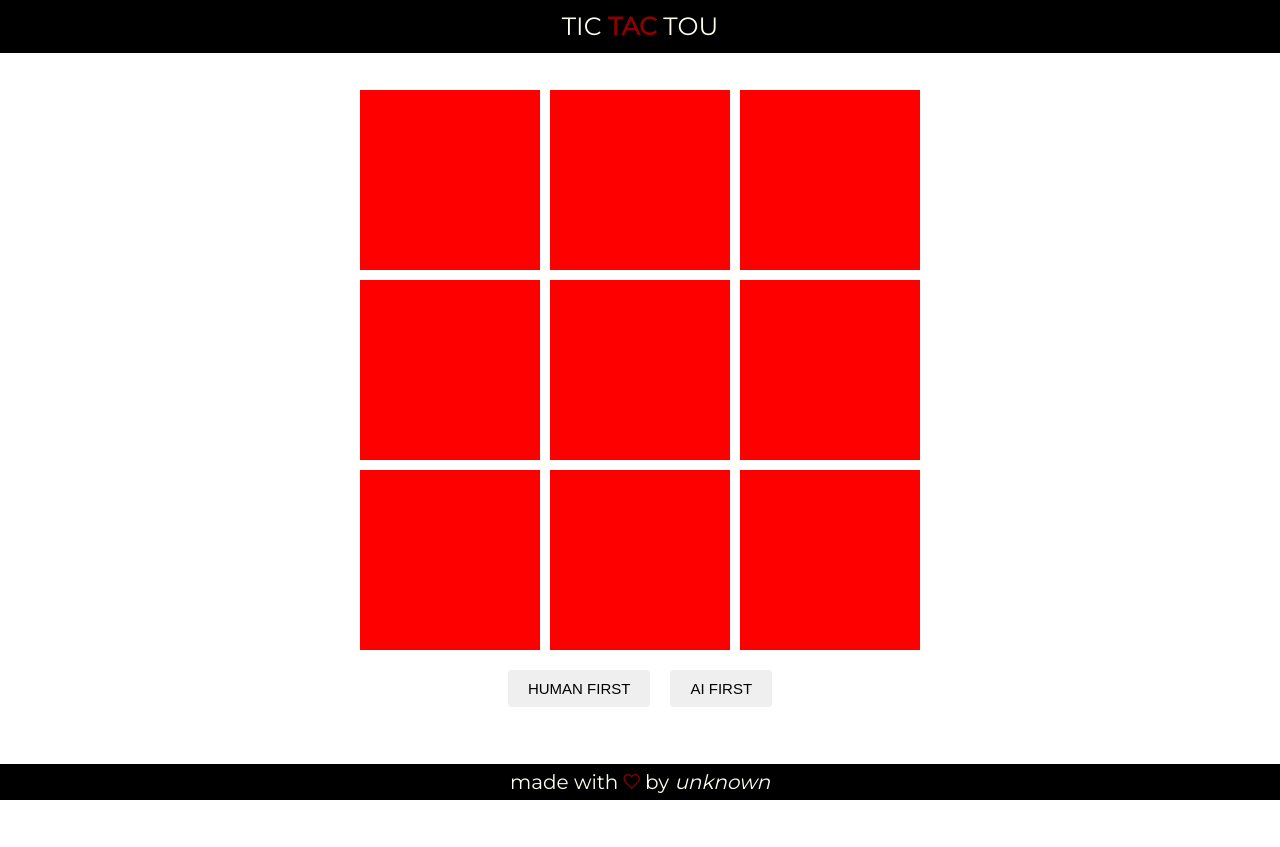
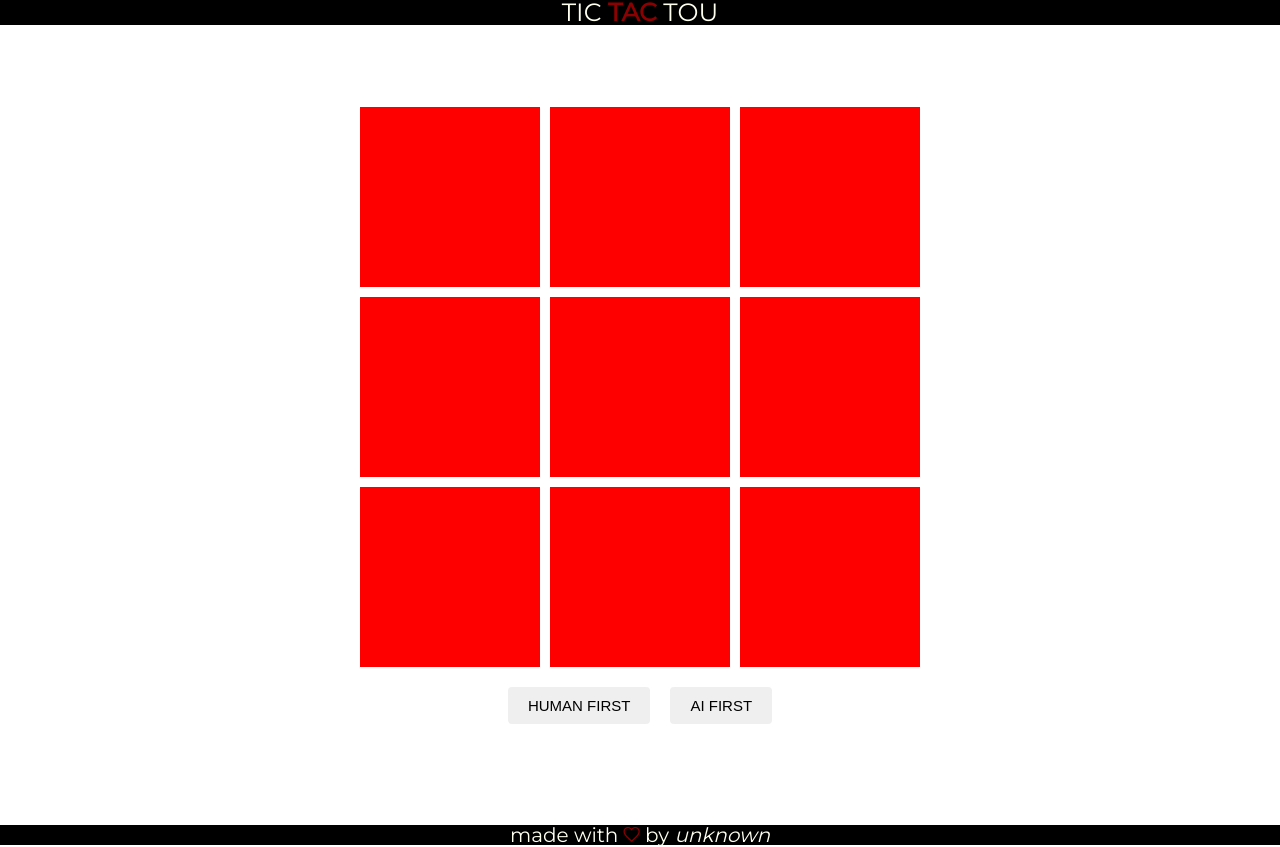
Before and after one commit to nahuely/tictactou, a React (Create React App) app: page / in a window 1280 px wide. Before the commit the page ends 800 px from the top, so only its background shows below. Built offline with nearby package versions, Linux system fonts and the light colour scheme.

Commit message:
fix in media queries

```diff
--- a/src/layout.scss
+++ b/src/layout.scss
@@ -20,6 +20,13 @@
     align-items: center;
     justify-content: center;
     height: 100%;
+    min-height: 800px;
+
+    & {
+      @media all and (max-width: $breakpoint-mobile) {
+        min-height: 500px;
+      }
+    }
 
     &__game {
       width: auto;
```
